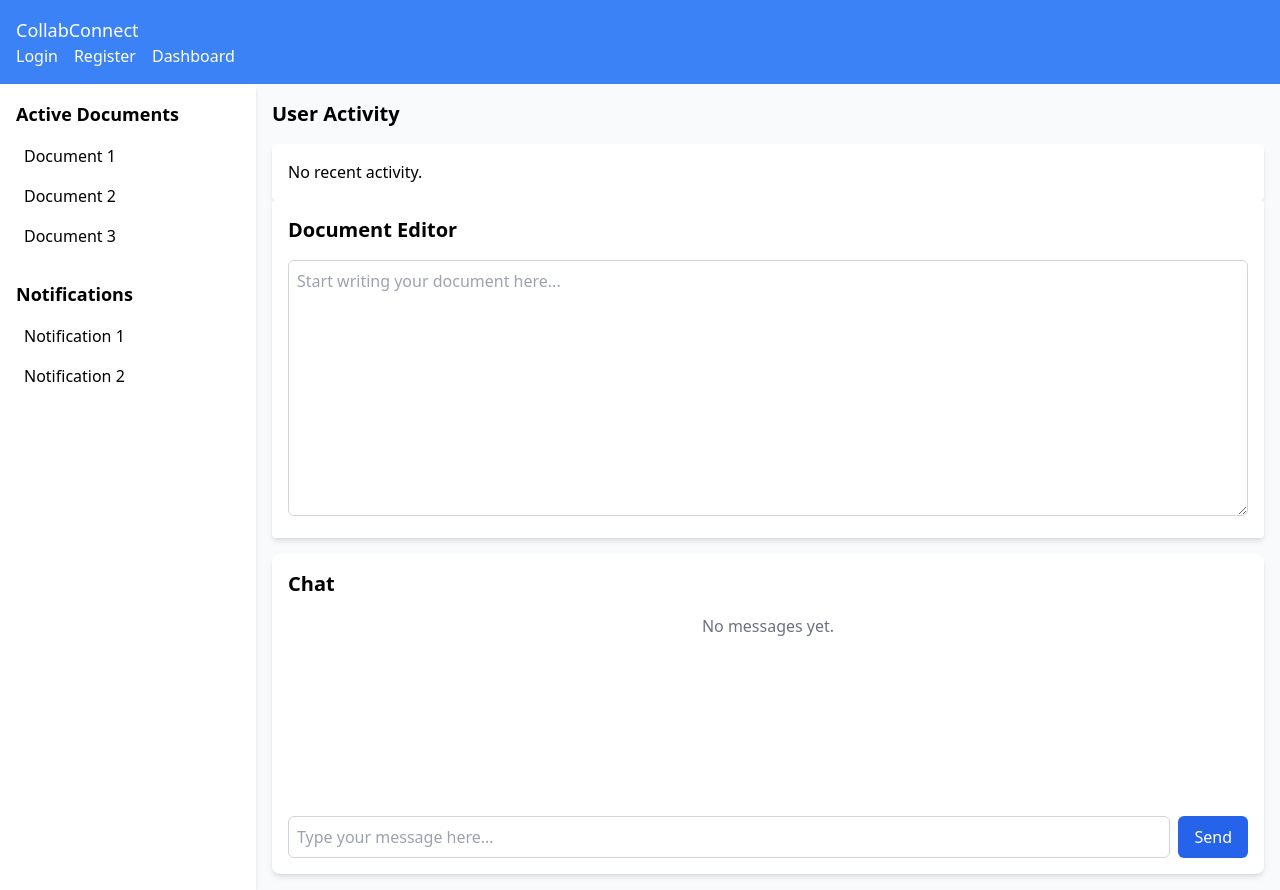
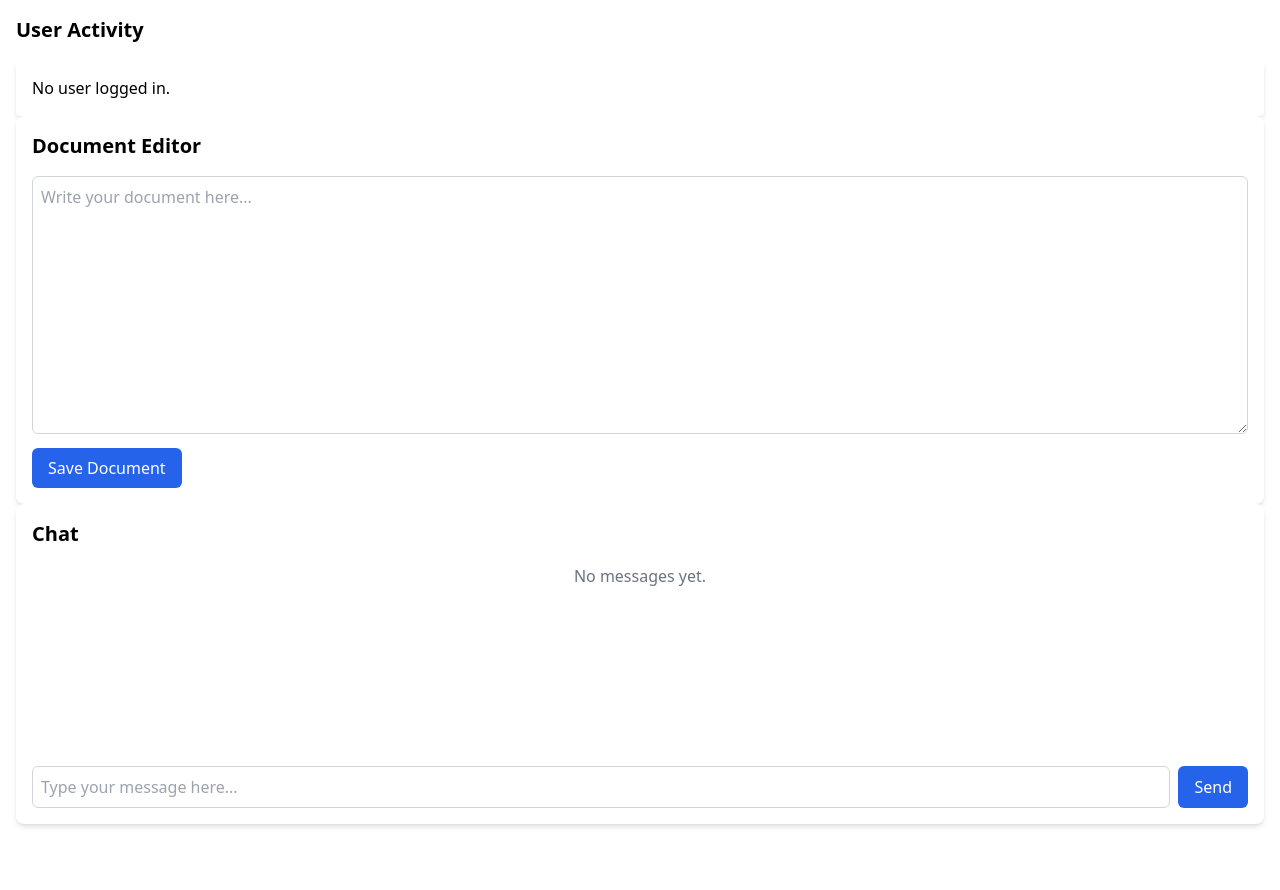
Before and after one commit to alifiyah29/SyncroVerse, a Next.js app in the folder frontend/: page /dashboard in a window 1280 px wide. After the commit the page ends 840 px from the top, so only its background shows below. Built offline with nearby package versions, Linux system fonts and the light colour scheme.

Commit message:
Implement Redux State Management

```diff
--- a/frontend/src/components/Chat.js
+++ b/frontend/src/components/Chat.js
@@ -1,13 +1,16 @@
 import React, { useState } from 'react';
+import { useDispatch, useSelector } from 'react-redux';
+import { sendMessage } from '../store/slices/chatSlice'; // Import sendMessage action
 
 const Chat = () => {
-  const [messages, setMessages] = useState([]);
+  const dispatch = useDispatch();
+  const messages = useSelector((state) => state.chat.messages); // Fetch chat messages from Redux state
   const [input, setInput] = useState('');
 
   const handleSendMessage = (e) => {
     e.preventDefault();
     if (input.trim()) {
-      setMessages([...messages, { text: input, id: Date.now() }]);
+      dispatch(sendMessage(input)); // Dispatch action to send message
       setInput(''); // Clear input field
     }
   };
@@ -17,8 +20,8 @@ const Chat = () => {
       <h2 className="text-xl font-bold mb-4">Chat</h2>
       <div className="flex-1 overflow-y-auto mb-4">
         {messages.length > 0 ? (
-          messages.map((msg) => (
-            <div key={msg.id} className="p-2 border-b border-gray-200">
+          messages.map((msg, index) => (
+            <div key={index} className="p-2 border-b border-gray-200">
               {msg.text}
             </div>
           ))
--- a/frontend/src/components/DashboardContent.js
+++ b/frontend/src/components/DashboardContent.js
@@ -1,22 +1,19 @@
 import React from 'react';
 import DocumentEditor from './DocumentEditor';
-import Chat from './Chat'; // Import the Chat component
+import Chat from './Chat';
+import { useSelector } from 'react-redux';
 
 const DashboardContent = () => {
+  const user = useSelector((state) => state.user); // Get user data from Redux state
+
   return (
     <div className="flex-1 p-4">
       <h2 className="text-xl font-bold">User Activity</h2>
       <div className="mt-4 bg-white p-4 shadow-md rounded">
-        <p>No recent activity.</p>
+        <p>{user.name ? `${user.name}'s Activity` : 'No user logged in.'}</p>
       </div>
-
-      {/* Add Document Editor here */}
       <DocumentEditor />
-
-      {/* Add Chat here */}
-      <div className="mt-4">
-        <Chat />
-      </div>
+      <Chat />
     </div>
   );
 };
--- a/frontend/src/components/DocumentEditor.js
+++ b/frontend/src/components/DocumentEditor.js
@@ -1,15 +1,37 @@
-// src/components/DocumentEditor.js
-
-import React from 'react';
+import React, { useState } from 'react';
+import { useDispatch } from 'react-redux';
+import { saveDocument } from '../store/slices/documentSlice'; // Import saveDocument action
 
 const DocumentEditor = () => {
+  const dispatch = useDispatch();
+  const [content, setContent] = useState('');;
+
+  const handleSaveDocument = (e) => {
+    e.preventDefault();
+    if (content.trim()) {
+      dispatch(saveDocument(content)); // Dispatch action to save document
+      setContent(''); // Clear content field
+    }
+  };
+
   return (
-    <div className="bg-white p-4 shadow-md rounded">
+    <div className="bg-white p-4 shadow-md rounded-lg">
       <h2 className="text-xl font-bold mb-4">Document Editor</h2>
-      <textarea
-        className="w-full h-64 p-2 border border-gray-300 rounded-md"
-        placeholder="Start writing your document here..."
-      />
+      <form onSubmit={handleSaveDocument}>
+        <textarea
+          value={content}
+          onChange={(e) => setContent(e.target.value)}
+          className="w-full border border-gray-300 rounded-md p-2 focus:outline-none focus:ring-2 focus:ring-blue-400"
+          rows="10"
+          placeholder="Write your document here..."
+        />
+        <button
+          type="submit"
+          className="mt-2 bg-blue-600 text-white py-2 px-4 rounded-md hover:bg-blue-700 transition duration-200"
+        >
+          Save Document
+        </button>
+      </form>
     </div>
   );
 };
--- a/frontend/src/pages/_app.tsx
+++ b/frontend/src/pages/_app.tsx
@@ -1,8 +1,14 @@
 import '../styles/globals.css';
 import type { AppProps } from 'next/app';
+import { Provider } from 'react-redux';
+import store from '../store/store';
 
 const MyApp = ({ Component, pageProps }: AppProps) => {
-  return <Component {...pageProps} />;
+  return (
+    <Provider store={store}>
+      <Component {...pageProps} />
+    </Provider>
+  );
 };
 
 export default MyApp;
--- a/frontend/src/pages/dashboard.tsx
+++ b/frontend/src/pages/dashboard.tsx
@@ -1,17 +1,22 @@
 import React from 'react';
-import Layout from '../components/Layout';
-import DashboardSidebar from '../components/DashboardSidebar';
-import DashboardContent from '../components/DashboardContent';
+import DocumentEditor from '../components/DocumentEditor';
+import Chat from '../components/Chat';
+import { useSelector } from 'react-redux';
+import { RootState } from '../store/store';
 
-const Dashboard: React.FC = () => {
+const DashboardContent = () => {
+  const user = useSelector((state: RootState) => state.user);
+
   return (
-    <Layout>
-      <div className="flex min-h-screen bg-gray-50">
-        <DashboardSidebar />
-        <DashboardContent />
+    <div className="flex-1 p-4">
+      <h2 className="text-xl font-bold">User Activity</h2>
+      <div className="mt-4 bg-white p-4 shadow-md rounded">
+        <p>{user.name ? `${user.name}'s Activity` : 'No user logged in.'}</p>
       </div>
-    </Layout>
+      <DocumentEditor />
+      <Chat />
+    </div>
   );
 };
 
-export default Dashboard;
+export default DashboardContent;
--- a/frontend/src/pages/login.tsx
+++ b/frontend/src/pages/login.tsx
@@ -1,19 +1,32 @@
-import React from 'react';
+import React, { useState } from 'react';
+import { useDispatch } from 'react-redux';
+import { login } from '../store/slices/userSlice'; // Ensure this action exists
 import Layout from '../components/Layout';
 import Link from 'next/link';
 
 const Login: React.FC = () => {
+  const dispatch = useDispatch();
+  const [email, setEmail] = useState('');
+  const [password, setPassword] = useState('');
+
+  const handleLogin = (e: React.FormEvent<HTMLFormElement>) => { // Specify the type
+    e.preventDefault();
+    dispatch(login({ name: 'User Name', email })); // Make sure this matches your action's payload
+  };
+
   return (
     <Layout>
       <div className="flex items-center justify-center min-h-screen bg-gray-100">
         <div className="bg-white p-8 rounded-lg shadow-lg w-96 transition-transform transform hover:scale-105">
           <h2 className="text-2xl font-bold text-center mb-6 text-blue-600">Login</h2>
-          <form>
+          <form onSubmit={handleLogin}>
             <div className="mb-4">
               <label className="block text-sm font-medium text-gray-700" htmlFor="email">Email</label>
               <input
                 type="email"
                 id="email"
+                value={email}
+                onChange={(e) => setEmail(e.target.value)}
                 className="mt-1 block w-full border border-gray-300 rounded-md p-2 focus:outline-none focus:ring-2 focus:ring-blue-400"
                 placeholder="you@example.com"
                 required
@@ -24,6 +37,8 @@ const Login: React.FC = () => {
               <input
                 type="password"
                 id="password"
+                value={password}
+                onChange={(e) => setPassword(e.target.value)}
                 className="mt-1 block w-full border border-gray-300 rounded-md p-2 focus:outline-none focus:ring-2 focus:ring-blue-400"
                 placeholder="••••••••"
                 required
--- /dev/null
+++ b/frontend/src/store/slices/chatSlice.ts
@@ -0,0 +1,26 @@
+import { createSlice, PayloadAction } from '@reduxjs/toolkit';
+
+export interface ChatState {
+  messages: string[]; // Example structure
+}
+
+const initialState: ChatState = {
+  messages: [],
+};
+
+const chatSlice = createSlice({
+  name: 'chat',
+  initialState,
+  reducers: {
+    sendMessage(state, action: PayloadAction<string>) {
+      state.messages.push(action.payload);
+    },
+    clearMessages(state) {
+      state.messages = [];
+    },
+  },
+});
+
+export const { sendMessage, clearMessages } = chatSlice.actions;
+export default chatSlice.reducer;
+export type RootState = ChatState; // Export the state type
--- /dev/null
+++ b/frontend/src/store/slices/documentSlice.ts
@@ -0,0 +1,26 @@
+import { createSlice, PayloadAction } from '@reduxjs/toolkit';
+
+export interface DocumentState {
+  documents: string[]; // Example structure
+}
+
+const initialState: DocumentState = {
+  documents: [],
+};
+
+const documentSlice = createSlice({
+  name: 'documents',
+  initialState,
+  reducers: {
+    addDocument(state, action: PayloadAction<string>) {
+      state.documents.push(action.payload);
+    },
+    removeDocument(state, action: PayloadAction<string>) {
+      state.documents = state.documents.filter(doc => doc !== action.payload);
+    },
+  },
+});
+
+export const { addDocument, removeDocument } = documentSlice.actions;
+export default documentSlice.reducer;
+export type RootState = DocumentState; // Export the state type
--- /dev/null
+++ b/frontend/src/store/slices/userSlice.ts
@@ -0,0 +1,34 @@
+import { createSlice, PayloadAction } from '@reduxjs/toolkit';
+
+export interface UserState {
+  name: string;
+  email: string;
+}
+
+const initialState: UserState = {
+  name: '',
+  email: '',
+};
+
+const userSlice = createSlice({
+  name: 'user',
+  initialState,
+  reducers: {
+    login(state, action: PayloadAction<{ name: string; email: string }>) {
+      state.name = action.payload.name;
+      state.email = action.payload.email;
+    },
+    logout(state) {
+      state.name = '';
+      state.email = '';
+    },
+    register(state, action: PayloadAction<{ name: string; email: string }>) {
+      state.name = action.payload.name; // This can also be set to a default or temporary value
+      state.email = action.payload.email;
+    },
+  },
+});
+
+// Export actions
+export const { login, logout, register } = userSlice.actions; // Include register in the exports
+export default userSlice.reducer;
--- /dev/null
+++ b/frontend/src/store/store.ts
@@ -0,0 +1,26 @@
+import { configureStore } from '@reduxjs/toolkit';
+import userReducer from './slices/userSlice';
+import documentReducer from './slices/documentSlice';
+import chatReducer from './slices/chatSlice';
+import { UserState } from './slices/userSlice';
+import { DocumentState } from './slices/documentSlice';
+import { ChatState } from './slices/chatSlice';
+
+export interface RootState {
+  user: UserState;
+  documents: DocumentState;
+  chat: ChatState;
+}
+
+const store = configureStore({
+  reducer: {
+    user: userReducer,
+    documents: documentReducer,
+    chat: chatReducer,
+  },
+});
+
+// Define the AppDispatch type
+export type AppDispatch = typeof store.dispatch;
+
+export default store;
```
Also changed, not shown: frontend/package.json (+5 -2 lines), frontend/src/pages/register.tsx (+20 -2 lines), 1 other file (tests, documents, lock files or other folders).
